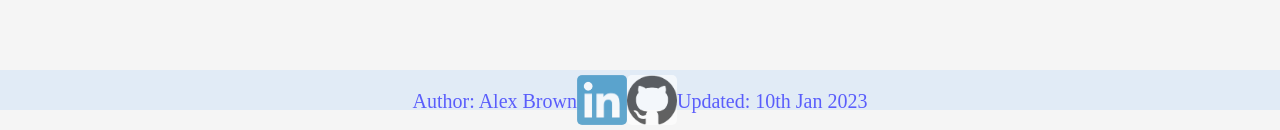
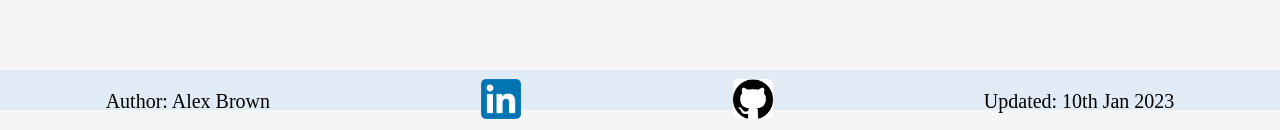
Before and after one commit to AlexBrown4020/mern-client, a React (Create React App) app: page / in a window 1280 px wide. Shown: the part 690-820 px from the top of the page. Built offline with nearby package versions, Linux system fonts and the light colour scheme; no server answers.

Commit message:
Feat: Organise footer contents

```diff
--- a/src/components/footer/footer.css
+++ b/src/components/footer/footer.css
@@ -16,11 +16,8 @@
     display: flex;
     flex-direction: row;
     justify-content: space-around;
-}
-
-.creatorDetails {
-    opacity: 60%;
-    color:blue;
+    width: 100%;
+    align-items: center;
 }
 
 .contactImg {
@@ -32,7 +29,6 @@
         font-size: 15px;
     }
     .contactImg {
-        margin-top: 5px;
         max-height: 40px;
     }
 }
@@ -42,7 +38,6 @@
         font-size: 20px;
     }
     .contactImg {
-        margin-top: 5px;
-        max-height: 50px;
+        max-height: 40px;
     }
 }
```
